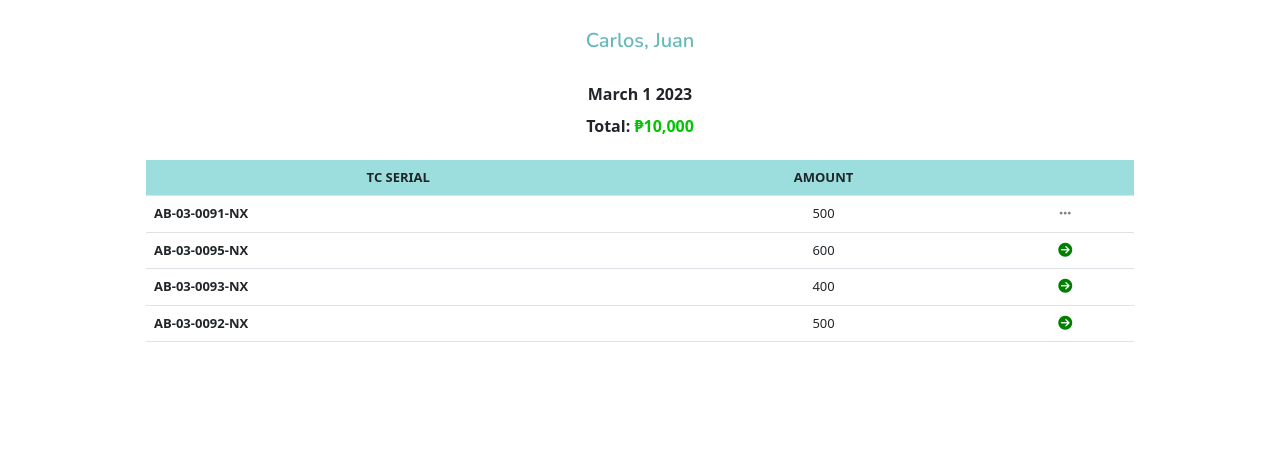
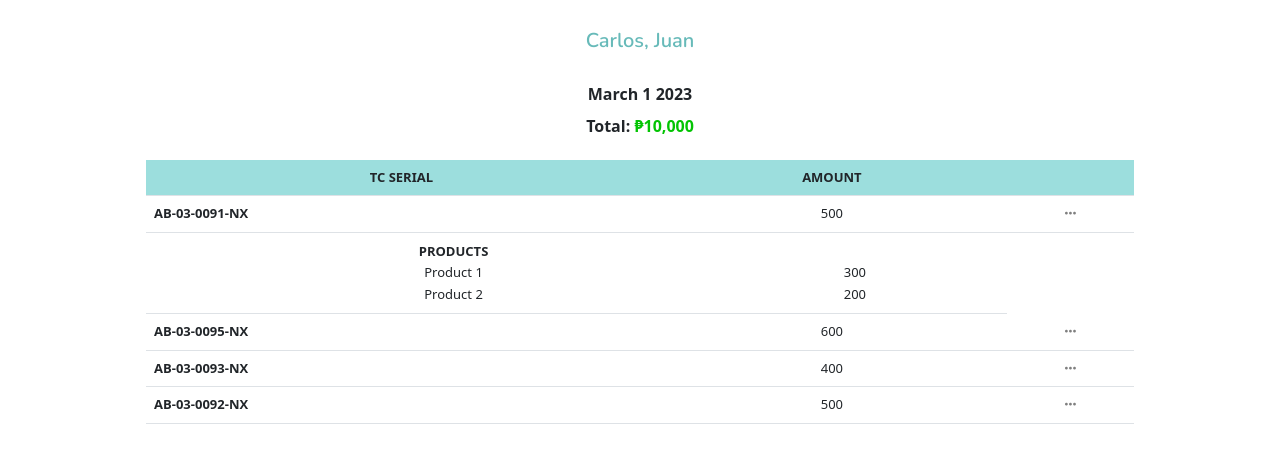
Before and after one commit to owhaitchdee/TCL, a website: page daily3.html in a window 1280 px wide. Shown: the part 69-532 px from the top of the page. Drawn offline with nearby package versions, Linux system fonts and the light colour scheme.

Commit message:
Update daily3.html

```diff
--- a/daily3.html
+++ b/daily3.html
@@ -53,30 +53,47 @@
           <td>500</td>
           <td><a data-toggle="collapse" href="#row1"
           aria-expanded="false" aria-controls="row1" href=""> <i class="fa fa-ellipsis-h text-black-50"></i></a> </td>
-          <!-- <td class="table-elipse" data-bs-toggle="collapse" data-target="#demo"><i class="fa fa-ellipsis-h text-black-50"></i></td> -->
+          </tr>
+        <tr style="text-align: center;">
+          <td colspan="2">
+            <table style="width:95%;">
+              <thead style="font-weight:600;font-size:13x;   ">
+                <td> PRODUCTS</td>
+                <td>  </td>
+              </thead>
+              <tr>
+                <td>Product 1</td>
+                <td>300</td>
+              </tr>
+              <tr>
+                <td>Product 2</td>
+                <td>200</td>
+              </tr>
+
+            </table>
+
+          </td>
+
         </tr>
 
-        <tr id="row1" class="tr-collapsible collapse">
+        <!-- <tr id="row1" class="tr-collapsible collapse">
           <td colspan="4">
             Products here
           </td>
-        </tr>
+        </tr> -->
 
         <tr style="text-align: center">
           <th style="text-align: left">AB-03-0095-NX</th>
-          <td>600</td>
-          <td><a href="daily2.html"><i class="fa-solid fa-circle-arrow-right" style="color:green;font-size:14px"></i><a></a></td>
-        </tr>
+          <td>600</td>   <td><a data-toggle="collapse" href="#row1"
+            aria-expanded="false" aria-controls="row1" href=""> <i class="fa fa-ellipsis-h text-black-50"></i></a> </td>        </tr>
         <tr style="text-align: center">
           <th style="text-align: left">AB-03-0093-NX</th>
-          <td>400</td>
-          <td><a href="daily2.html"><i class="fa-solid fa-circle-arrow-right" style="color:green;font-size:14px"></i><a></a></td>
-        </tr>
+          <td>400</td>   <td><a data-toggle="collapse" href="#row1"
+            aria-expanded="false" aria-controls="row1" href=""> <i class="fa fa-ellipsis-h text-black-50"></i></a> </td>        </tr>
         <tr style="text-align: center">
           <th style="text-align: left">AB-03-0092-NX</th>
-          <td>500</td>
-          <td><a href="daily2.html"><i class="fa-solid fa-circle-arrow-right" style="color:green;font-size:14px"></i><a></a></td>
-        </tr>
+          <td>500</td>   <td><a data-toggle="collapse" href="#row1"
+            aria-expanded="false" aria-controls="row1" href=""> <i class="fa fa-ellipsis-h text-black-50"></i></a> </td>      </tr>
       </table>
     </div>
   </div>
```
